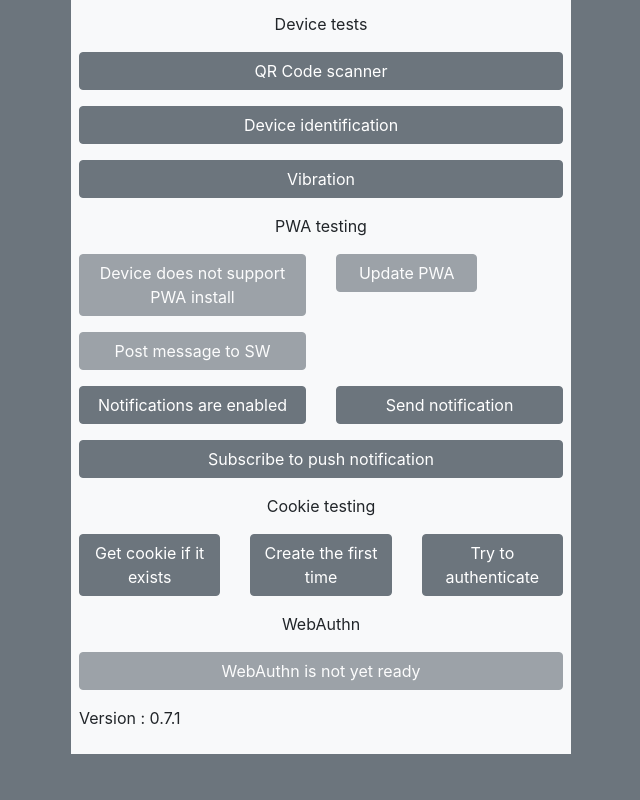
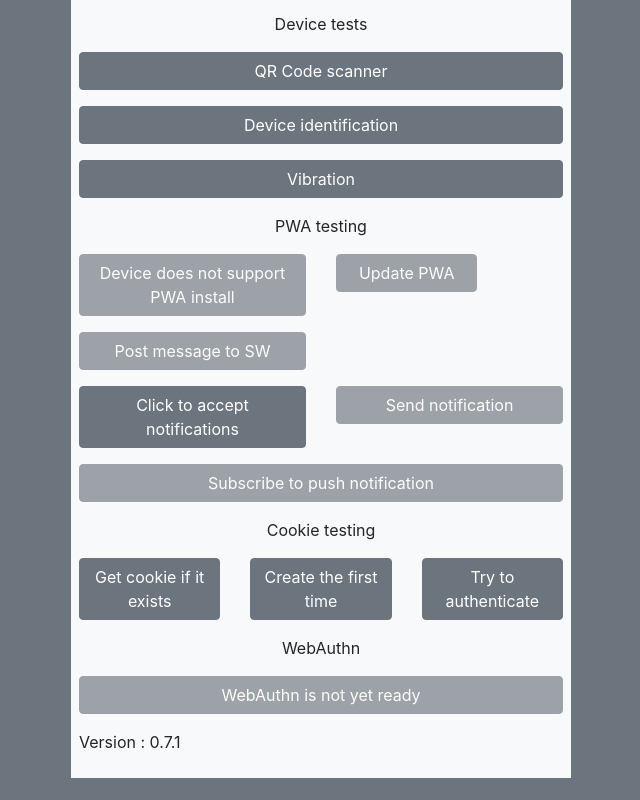
Before and after one commit to CharlyPoppins/react-tests, a React (Create React App) app: page / in a window 1280 px wide. Shown: the whole page, without its empty margins (319-959 px from the left). Built offline with nearby package versions, Linux system fonts and the light colour scheme.

Commit message:
✨avoid error in Notitication

```diff
--- a/src/components/Notifications.js
+++ b/src/components/Notifications.js
@@ -1,22 +1,36 @@
-import React from 'react'
+import React, { useState } from 'react'
 import Button from 'react-bootstrap/Button'
 import { toast } from 'react-toastify'
 import PropTypes from 'prop-types'
 
 import { urlBase64ToUint8Array } from '../helpers/webPush'
 
+const isNotificationsSupported = () => {
+  if ('Notification' in window) {
+    return true
+  }
+  return false
+}
+
 const isNotificationsEnabled = () => {
   try {
+    if (isNotificationsSupported()) {
       return Notification.permission === 'granted'
+    }
+    return false
   } catch (e) {
     console.error(e)
     return false
   }
 }
 const Notifications = ({ currentServiceWorker }) => {
+  const [notificationsEnabled, setNotificationsEnabled] = useState(
+    isNotificationsEnabled(),
+  )
   return (
     <div className="my-3 row">
       <div className="col-6">
+        {isNotificationsSupported() ? (
           <Button
             className="btn-block btn-secondary"
             onClick={async () => {
@@ -26,13 +40,23 @@ const Notifications = ({ currentServiceWorker }) => {
                   'Notifications blocked. Please enable them in your browser.',
                 )
               }
+              setNotificationsEnabled(isNotificationsEnabled())
             }}
-          disabled={isNotificationsEnabled}
+            disabled={notificationsEnabled}
           >
-          {isNotificationsEnabled
+            {notificationsEnabled
               ? 'Notifications are enabled'
               : 'Click to accept notifications'}
           </Button>
+        ) : (
+          <Button
+            className="btn-block btn-secondary"
+            onClick={() => {}}
+            disabled
+          >
+            Notifications are not supported
+          </Button>
+        )}
       </div>
       <div className="col-6">
         <Button
@@ -46,7 +70,11 @@ const Notifications = ({ currentServiceWorker }) => {
               console.warn('No Service worker provided.')
             }
           }}
-          disabled={!isNotificationsEnabled}
+          disabled={
+            !currentServiceWorker ||
+            !isNotificationsSupported() ||
+            !notificationsEnabled
+          }
         >
           Send notification
         </Button>
@@ -93,6 +121,7 @@ const Notifications = ({ currentServiceWorker }) => {
               console.warn('No Service worker provided.')
             }
           }}
+          disabled={!currentServiceWorker}
         >
           Subscribe to push notification
         </Button>
```
Lines whose indentation alone changed are shown as unchanged.
